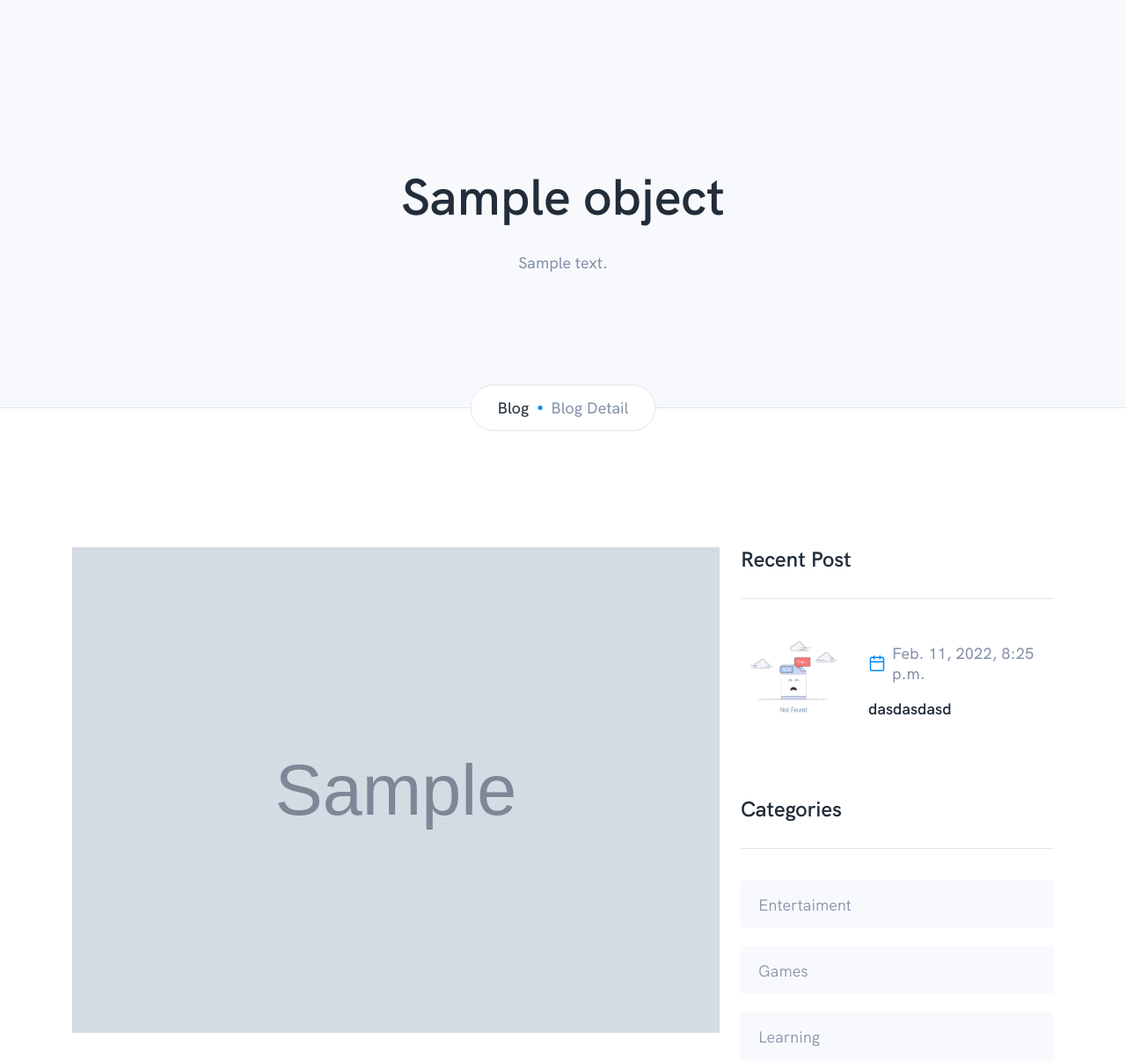
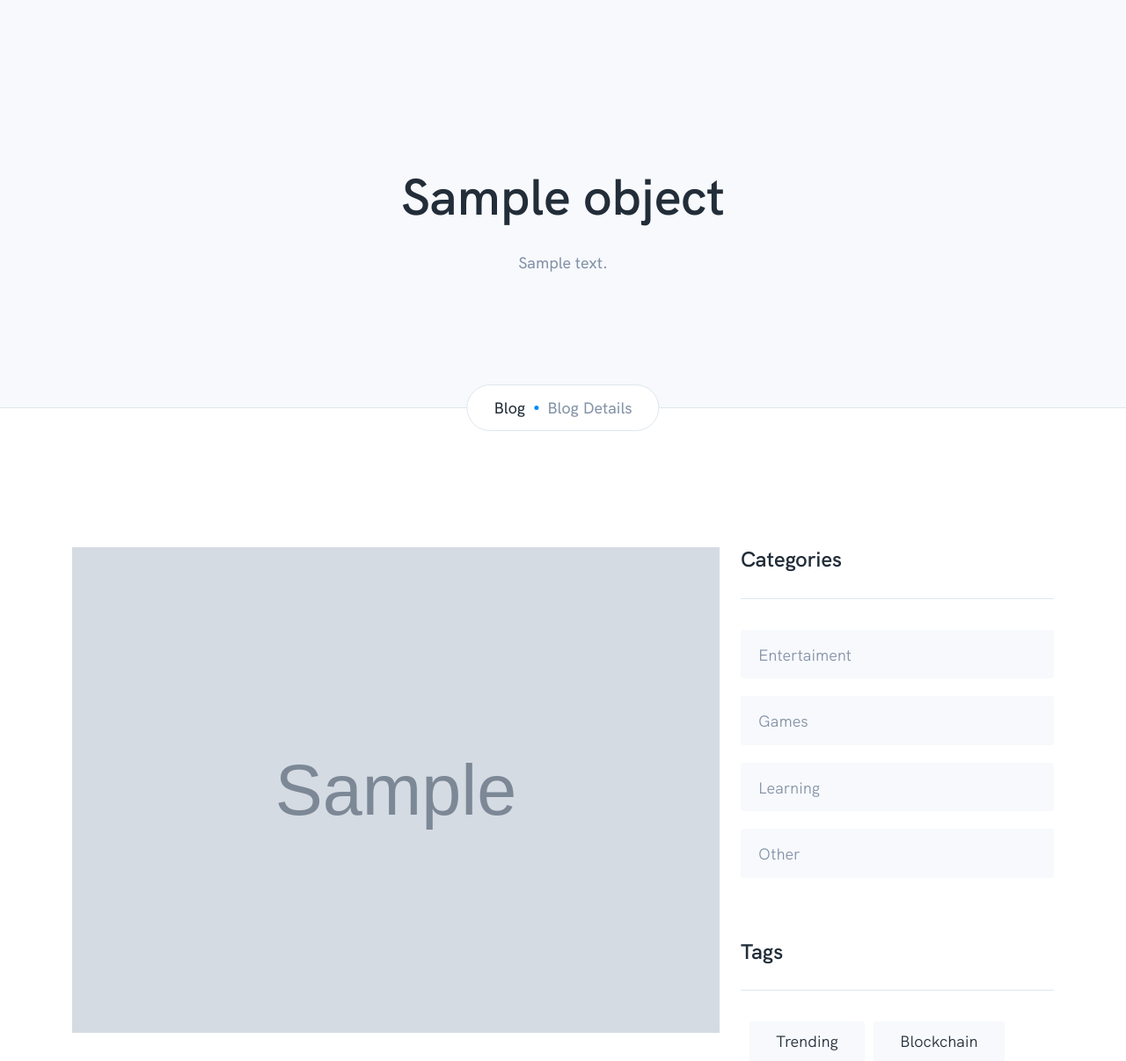
Before and after one commit to IkramKhan-DevOps/excapp-elearn, a Django app: template src/website/templates/website/blog-details.html in a window 1280 px wide. Shown: the part 93-1299 px from the top of the page at 88% size. Run offline with Django 3.2, Linux system fonts and the light colour scheme; data comes from the database, SQL or seed files in the repository; tables that the repository leaves empty hold one stand-in row (values such as "Sample post"); the template is opened without the code that fills it: values that come from a table or form of the project are taken from there, most other values are stand-ins (such as "Sample title", 1, 10 or a date in 2020); grey boxes marked "Sample" are stand-in pictures; parts of the project's set-up code (start-up, migrations or seed data) failed here and were passed over; some libraries are stand-ins or nearby versions.

Commit message:
WEBSITE: blog application finalized

```diff
--- a/src/accounts/admin.py
+++ b/src/accounts/admin.py
@@ -211,6 +211,6 @@ class UserCustomAdmin(admin.ModelAdmin):
 # CUSTOM USER
 admin.site.register(User, UserCustomAdmin)
 
-admin.site.site_header = "EPay - Admin"
-admin.site.site_title = "EPay - Admin"
-admin.site.index_title = "EPay - Administration"
+admin.site.site_header = "EPay | root access"
+admin.site.site_title = "EPay"
+admin.site.index_title = "Dashboard"
--- a/src/website/templates/website/blog-details.html
+++ b/src/website/templates/website/blog-details.html
@@ -1,8 +1,8 @@
 {% extends 'website/base.html' %}
 {% load static %}
 
-{% block title %}
-    Name
+{% block sub_title %}
+    {{ object.title }}
 {% endblock %}
 
 {% block content %}
@@ -19,9 +19,8 @@
             </div>
         </div>
         <div class="breadcrumb__navigation">
-            <p class="breadcrumb__navigation--text"><a class="d-block heading-dark"
-                                                       href={% url 'website:blog' %}/">Blog</a><span
-                    class="dot"></span><span class="page-text">Blog Detail</span></p>
+            <p class="breadcrumb__navigation--text"><a class="d-block heading-dark" href="{% url 'website:blog' %}">Blog</a><span
+                    class="dot"></span><span class="page-text">Blog Details</span></p>
         </div>
     </div>
 
@@ -30,46 +29,6 @@
             <div class="blog-details-area__wrapper">
                 <div class="row justify-content-center">
                     <div class="col-lg-4 col-md-8 col-xs-10 order-lg-2">
-                        <div class="blog-content-area__post">
-                            <div class="blog-post-box">
-                                <h3 class="content-title">Recent Post</h3>
-                                <div class="blog-post-box__single-post overflow-hidden">
-
-                                    {% if article_recents %}
-                                        {% for article_recent in article_recents %}
-                                            <div class="single-post" data-aos="fade-up" data-aos-delay="150"
-                                                 data-aos-duration="800">
-                                                <a href="blog-details.html" class="d-block">
-                                                    <div class="card-post">
-                                                        <div class="post-img">
-                                                            {% if article_recent.thumbnail %}
-                                                                <img src="{{ article_recent.thumbnail.url }}"
-                                                                     alt="card-img">
-                                                            {% else %}
-                                                                <img src="{% static 'core/images/no-file.jpg' %}"
-                                                                     alt="card-img">
-                                                            {% endif %}
-                                                        </div>
-                                                        <div class="post-content">
-                                                            <div class="meta">
-                                                    <span><img src="{% static 'website/image/svg/calendar-2.svg' %}"
-                                                               alt='calendar'/> {{ article_recent.created_on }}</span>
-                                                            </div>
-                                                            <h6 class="post-title">{{ article_recent.title }}</h6>
-                                                        </div>
-                                                    </div>
-                                                </a>
-                                            </div>
-                                        {% endfor %}
-                                    {% else %}
-                                        <p class="text-danger mt-4">
-                                            <b><i class="fa fa-exclamation-circle"></i> Articles not found.</b>
-                                        </p>
-                                    {% endif %}
-
-                                </div>
-                            </div>
-                        </div>
                         <div class="blog-content-area__categories">
                             <div class="categories-block">
                                 <h6 class="content-title heading-dark">Categories</h6>
@@ -203,7 +162,7 @@
                     {% for article_recent in article_recents %}
 
                         <div class="col-md-6 col-xl-4" data-aos="fade-up" data-aos-delay="150" data-aos-duration="800">
-                            <a href="{% url 'website:blog-detail' article_recent.pk %}" class="d-block">
+                            <a href="{% url 'website:blog-detail' article_recent.slug %}" class="d-block">
                                 <div class="card-blog card-blog--02">
                                     <div class="card-image">
 
--- a/src/website/templates/website/blog.html
+++ b/src/website/templates/website/blog.html
@@ -2,7 +2,7 @@
 {% load custom_tags %}
 {% load static %}
 
-{% block title %}
+{% block sub_title %}
     Blog
 {% endblock %}
 
@@ -20,7 +20,7 @@
             </div>
         </div>
         <div class="breadcrumb__navigation">
-            <p class="breadcrumb__navigation--text"><a class="d-block heading-dark" href="/">Blog</a><span
+            <p class="breadcrumb__navigation--text"><a class="d-block heading-dark" href="/">Home</a><span
                     class="dot"></span><span class="page-text">Our Blog</span></p>
         </div>
     </div>
@@ -64,7 +64,7 @@
                                     {% for article_recent in article_recents %}
                                         <div class="single-post" data-aos="fade-up" data-aos-delay="150"
                                              data-aos-duration="800">
-                                            <a href="blog-details.html" class="d-block">
+                                            <a href="{% url 'website:blog-detail' article_recent.slug %}" class="d-block">
                                                 <div class="card-post">
                                                     <div class="post-img">
                                                         {% if article_recent.thumbnail %}
```
Also changed, not shown: src/website/templatetags/custom_tags.py (added, +14 -0 lines), src/website/templatetags/__init__.py (added).
